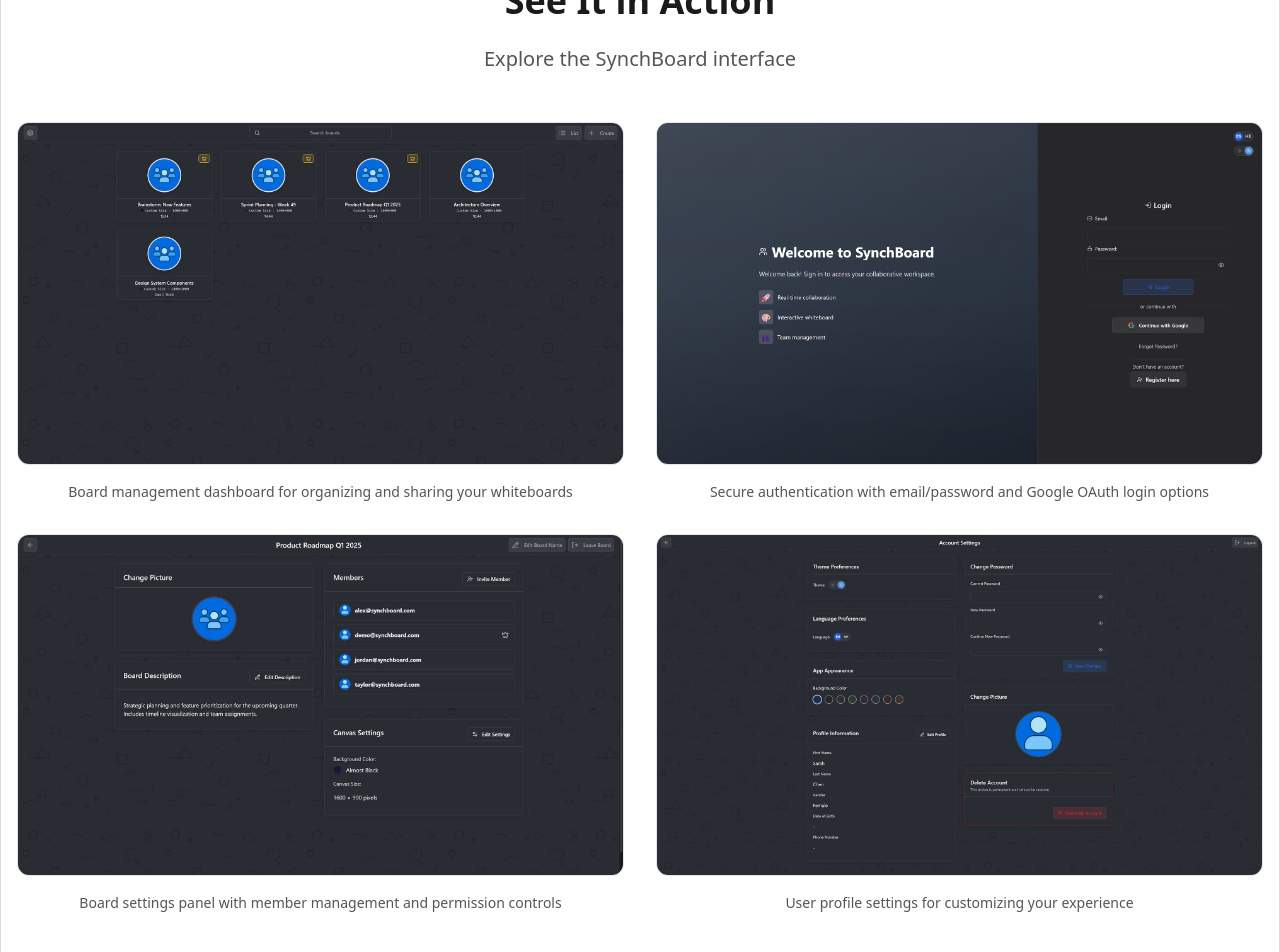
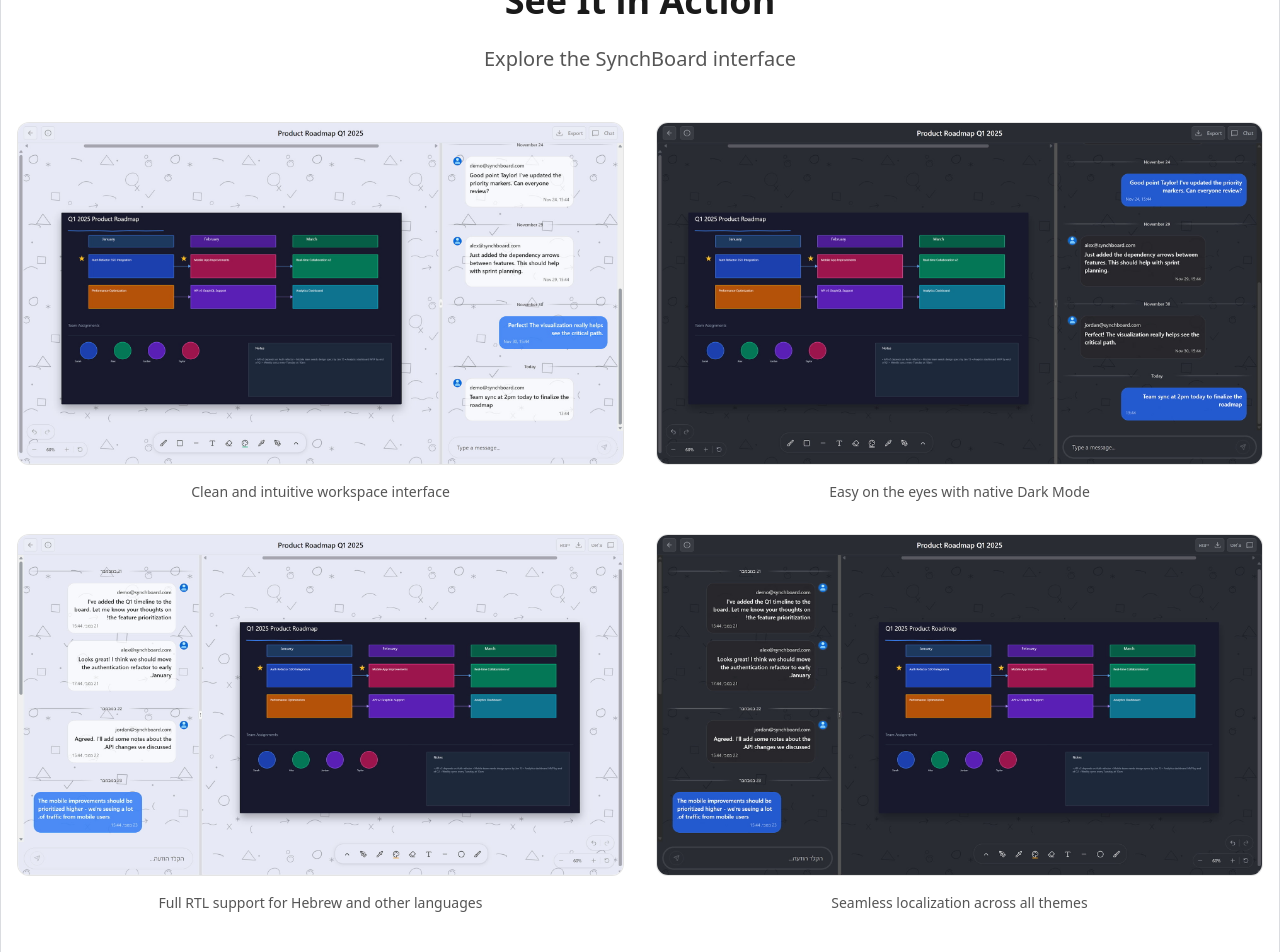
Before and after one commit to sagi-menahem/SynchBoard, a React (Vite) app in the folder frontend/: page / in a window 1280 px wide. Shown: the part 1960-2912 px from the top of the page. Built offline with nearby package versions, Linux system fonts and the light colour scheme; no server answers.

Commit message:
feat: Add landing page data constants and English/Hebrew localization files.

```diff
--- a/frontend/src/features/landing/constants/landingContent.ts
+++ b/frontend/src/features/landing/constants/landingContent.ts
@@ -49,28 +49,28 @@
 
 export const SCREENSHOTS = [
   {
-    id: 'board-list',
-    src: '/screenshots/board-list.jpg',
-    captionKey: 'landing:screenshots.boardList',
-    alt: 'Board management interface',
+    id: 'workspace-en-light',
+    src: '/screenshots/workspace-en-light.jpg',
+    captionKey: 'landing:screenshots.workspaceEnLight',
+    alt: 'Workspace English Light Mode',
   },
   {
-    id: 'auth',
-    src: '/screenshots/auth.jpg',
-    captionKey: 'landing:screenshots.auth',
-    alt: 'Authentication page',
+    id: 'workspace-en-dark',
+    src: '/screenshots/workspace-en-dark.jpg',
+    captionKey: 'landing:screenshots.workspaceEnDark',
+    alt: 'Workspace English Dark Mode',
   },
   {
-    id: 'board-settings',
-    src: '/screenshots/board-settings.jpg',
-    captionKey: 'landing:screenshots.boardSettings',
-    alt: 'Board settings and member management',
+    id: 'workspace-he-light',
+    src: '/screenshots/workspace-he-light.jpg',
+    captionKey: 'landing:screenshots.workspaceHeLight',
+    alt: 'Workspace Hebrew Light Mode',
   },
   {
-    id: 'user-settings',
-    src: '/screenshots/user-settings.jpg',
-    captionKey: 'landing:screenshots.userSettings',
-    alt: 'User profile settings',
+    id: 'workspace-he-dark',
+    src: '/screenshots/workspace-he-dark.jpg',
+    captionKey: 'landing:screenshots.workspaceHeDark',
+    alt: 'Workspace Hebrew Dark Mode',
   },
 ] as const;
 
--- a/frontend/src/locales/en/landing.json
+++ b/frontend/src/locales/en/landing.json
@@ -46,10 +46,10 @@
   "screenshots": {
     "sectionTitle": "See It in Action",
     "sectionSubtitle": "Explore the SynchBoard interface",
-    "boardList": "Board management dashboard for organizing and sharing your whiteboards",
-    "auth": "Secure authentication with email/password and Google OAuth login options",
-    "boardSettings": "Board settings panel with member management and permission controls",
-    "userSettings": "User profile settings for customizing your experience"
+    "workspaceEnLight": "Clean and intuitive workspace interface",
+    "workspaceEnDark": "Easy on the eyes with native Dark Mode",
+    "workspaceHeLight": "Full RTL support for Hebrew and other languages",
+    "workspaceHeDark": "Seamless localization across all themes"
   },
   "cta": {
     "headline": "Ready to See It in Action?",
--- a/frontend/src/locales/he/landing.json
+++ b/frontend/src/locales/he/landing.json
@@ -46,10 +46,10 @@
   "screenshots": {
     "sectionTitle": "ראו את זה בפעולה",
     "sectionSubtitle": "חקרו את ממשק SynchBoard",
-    "boardList": "לוח מחוונים לניהול לוחות לארגון ושיתוף הלוחות הלבנים שלכם",
-    "auth": "אימות מאובטח עם אפשרויות התחברות באמצעות אימייל/סיסמה או Google OAuth",
-    "boardSettings": "פאנל הגדרות לוח עם ניהול חברים ובקרות הרשאות",
-    "userSettings": "הגדרות פרופיל משתמש להתאמה אישית של החוויה שלכם"
+    "workspaceEnLight": "ממשק עבודה נקי ואינטואיטיבי",
+    "workspaceEnDark": "נעים לעין עם מצב חשוך מובנה",
+    "workspaceHeLight": "תמיכה מלאה ב-RTL לעברית ושפות נוספות",
+    "workspaceHeDark": "לוקליזציה חלקה בכל ערכות הנושא"
   },
   "cta": {
     "headline": "מוכנים לראות את זה בפעולה?",
```
